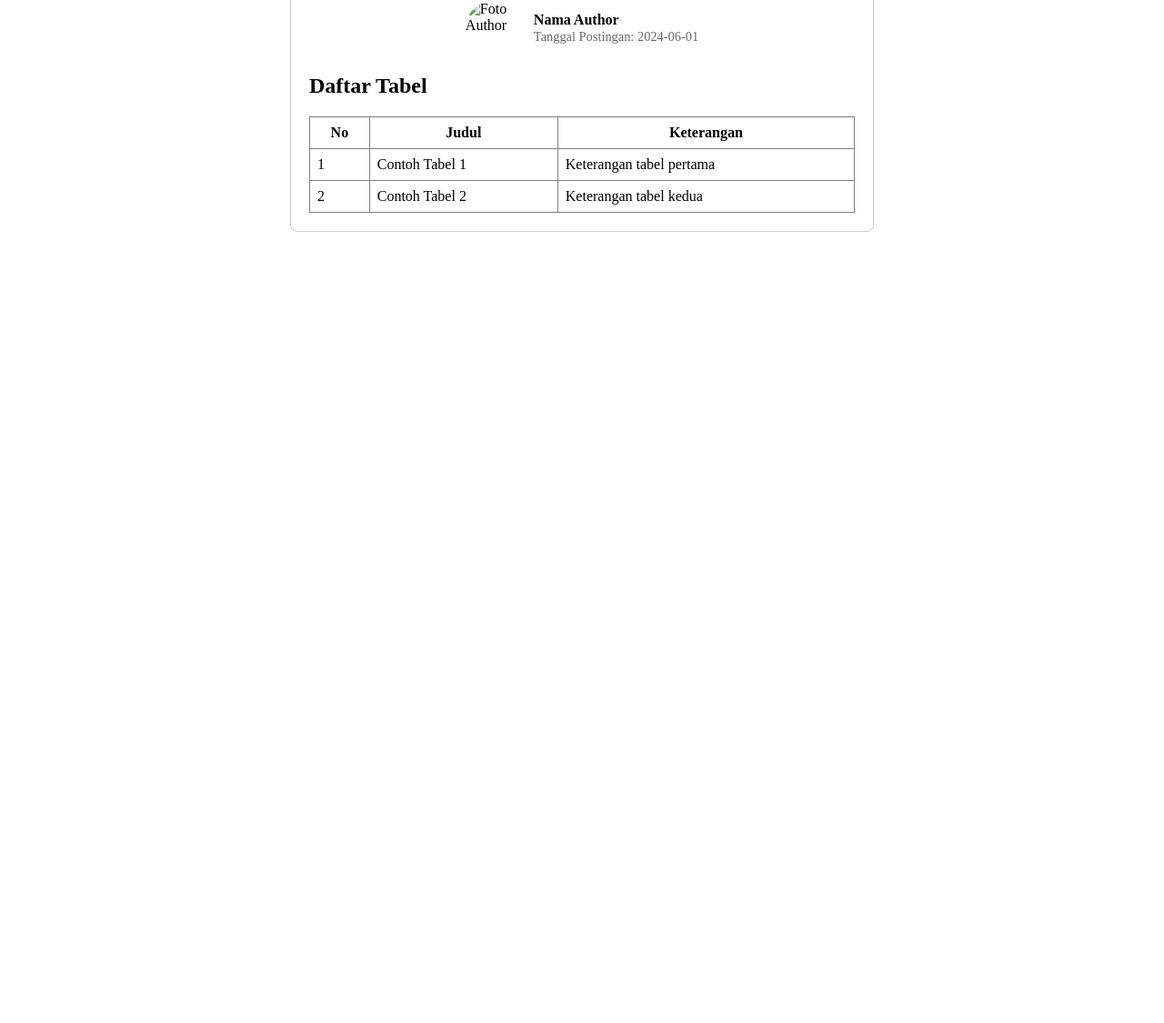
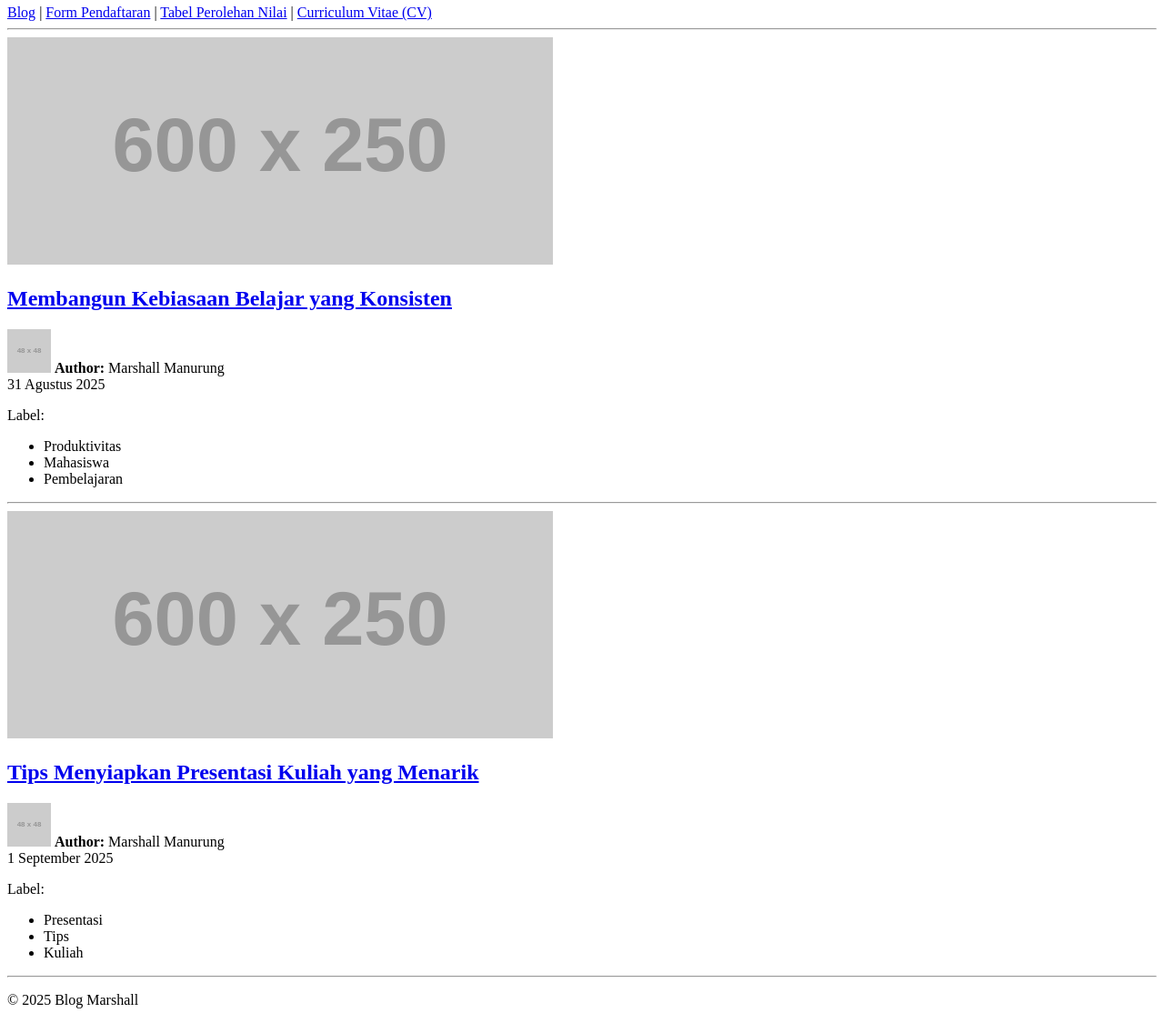
Before and after one commit to Marshallmanurung12345/pabwe-p1-html, a plain HTML site: page blog.html in a window 1280 px wide. Shown: the part 124-1249 px from the top of the page at 91% size. Before the commit the page ends 800 px from the top, so only its background shows below. Drawn offline with Linux system fonts and the light colour scheme; placeholder pictures from the web are drawn by us.

Commit message:
Update blog.html

```diff
--- a/blog.html
+++ b/blog.html
@@ -1,43 +1,71 @@
 <!DOCTYPE html>
-<html lang="en">
+<html lang="id">
 <head>
-  <meta charset="UTF-8">
-  <meta name="viewport" content="width=device-width, initial-scale=1.0">
-  <title>Document</title>
+  <meta charset="utf-8" />
+  <title>Blog</title>
 </head>
 <body>
-  <div style="max-width:600px;margin:auto;padding:20px;border:1px solid #ccc;border-radius:8px;">
-    <img src="foto-saya.jpg" alt="Foto Saya" style="width:100%;max-width:400px;display:block;margin:auto;border-radius:8px;">
-    <h1 style="text-align:center;margin-top:20px;">Judul Blog</h1>
-    <div style="display:flex;align-items:center;justify-content:center;margin:20px 0;">
-      <img src="photo-author.jpg" alt="Foto Author" style="width:60px;height:60px;border-radius:50%;margin-right:15px;">
-      <div>
-        <strong>Nama Author</strong><br>
-        <span style="color:#666;font-size:0.9em;">Tanggal Postingan: 2024-06-01</span>
-      </div>
+  <header>
+    <div style="text-align: center; margin-top: 24px;">
+      <h1>Marshall Manurung</h1>
+      <h2>Informatika || Institut Teknologi Del</h2>
     </div>
-    <h2>Daftar Tabel</h2>
-    <table border="1" cellpadding="8" cellspacing="0" style="width:100%;border-collapse:collapse;">
-      <thead>
-        <tr>
-          <th>No</th>
-          <th>Judul</th>
-          <th>Keterangan</th>
-        </tr>
-      </thead>
-      <tbody>
-        <tr>
-          <td>1</td>
-          <td>Contoh Tabel 1</td>
-          <td>Keterangan tabel pertama</td>
-        </tr>
-        <tr>
-          <td>2</td>
-          <td>Contoh Tabel 2</td>
-          <td>Keterangan tabel kedua</td>
-        </tr>
-      </tbody>
-    </table>
-  </div>
+      <a href="blog.html">Blog</a> |
+      <a href="form-pendaftaran.html">Form Pendaftaran</a> |
+      <a href="tabel-nilai.html">Tabel Perolehan Nilai</a> |
+      <a href="cv.html">Curriculum Vitae (CV)</a>
+    </nav>
+    <hr />
+  </header>
+
+  <main>
+    <!-- Post 1 -->
+    <article>
+      <img src="https://via.placeholder.com/600x250" alt="Gambar unggulan postingan 1" width="600" height="250" />
+      <h2><a href="detail-blog.html">Membangun Kebiasaan Belajar yang Konsisten</a></h2>
+
+      <section>
+        <img src="https://via.placeholder.com/48" alt="Foto author Marshall" width="48" height="48" />
+        <strong>Author:</strong> Marshall Manurung
+        <br />
+        <time datetime="2025-08-31">31 Agustus 2025</time>
+      </section>
+
+      <p>Label:
+        <ul>
+          <li>Produktivitas</li>
+          <li>Mahasiswa</li>
+          <li>Pembelajaran</li>
+        </ul>
+      </p>
+    </article>
+    <hr />
+
+    <!-- Post 2 -->
+    <article>
+      <img src="https://via.placeholder.com/600x250" alt="Gambar unggulan postingan 2" width="600" height="250" />
+      <h2><a href="detail-blog.html">Tips Menyiapkan Presentasi Kuliah yang Menarik</a></h2>
+
+      <section>
+        <img src="https://via.placeholder.com/48" alt="Foto author Marshall" width="48" height="48" />
+        <strong>Author:</strong> Marshall Manurung
+        <br />
+        <time datetime="2025-09-01">1 September 2025</time>
+      </section>
+
+      <p>Label:
+        <ul>
+          <li>Presentasi</li>
+          <li>Tips</li>
+          <li>Kuliah</li>
+        </ul>
+      </p>
+    </article>
+  </main>
+
+  <footer>
+    <hr />
+    <p>&copy; 2025 Blog Marshall</p>
+  </footer>
 </body>
 </html>
```
